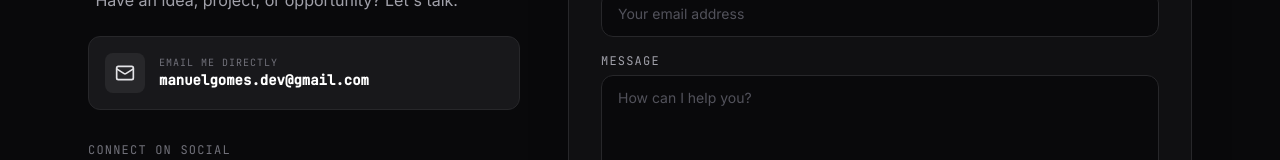
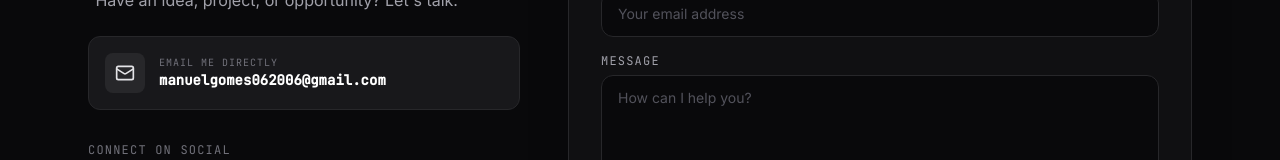
Before and after one commit to manuelgomes2006/Manuel-Gomes, a React (Vite) app: page / in a window 1280 px wide. Shown: the part 3683-3843 px from the top of the page. Built offline with nearby package versions, Linux system fonts and the light colour scheme.

Commit message:
Update official social links for GitHub, LinkedIn, Instagram, and Email

```diff
--- a/src/data/content.ts
+++ b/src/data/content.ts
@@ -69,11 +69,11 @@ export const PERSONAL_DATA = {
   contact: {
     heading: "Let's build something.",
     text: "Have an idea, project, or opportunity? Let's talk.",
-    email: "manuelgomes.dev@gmail.com",
+    email: "manuelgomes062006@gmail.com",
     socials: {
       github: "https://github.com/manuelgomes2006",
-      linkedin: "https://linkedin.com",
-      instagram: "https://instagram.com"
+      linkedin: "https://www.linkedin.com/in/manuel-gomes-638418388/",
+      instagram: "https://www.instagram.com/manuel.undercover/"
     }
   }
 };
```
Also changed, not shown: 3 other files (tests, documents, lock files or other folders).
